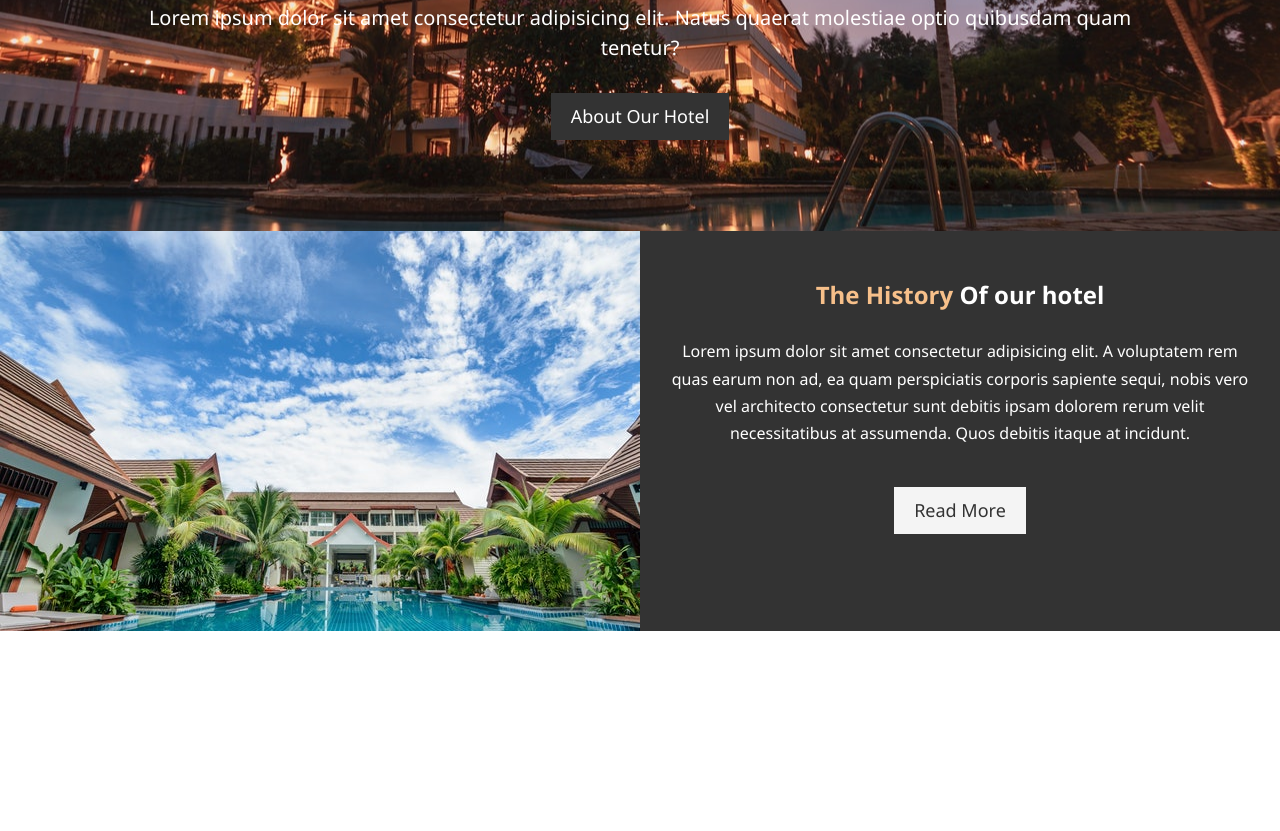
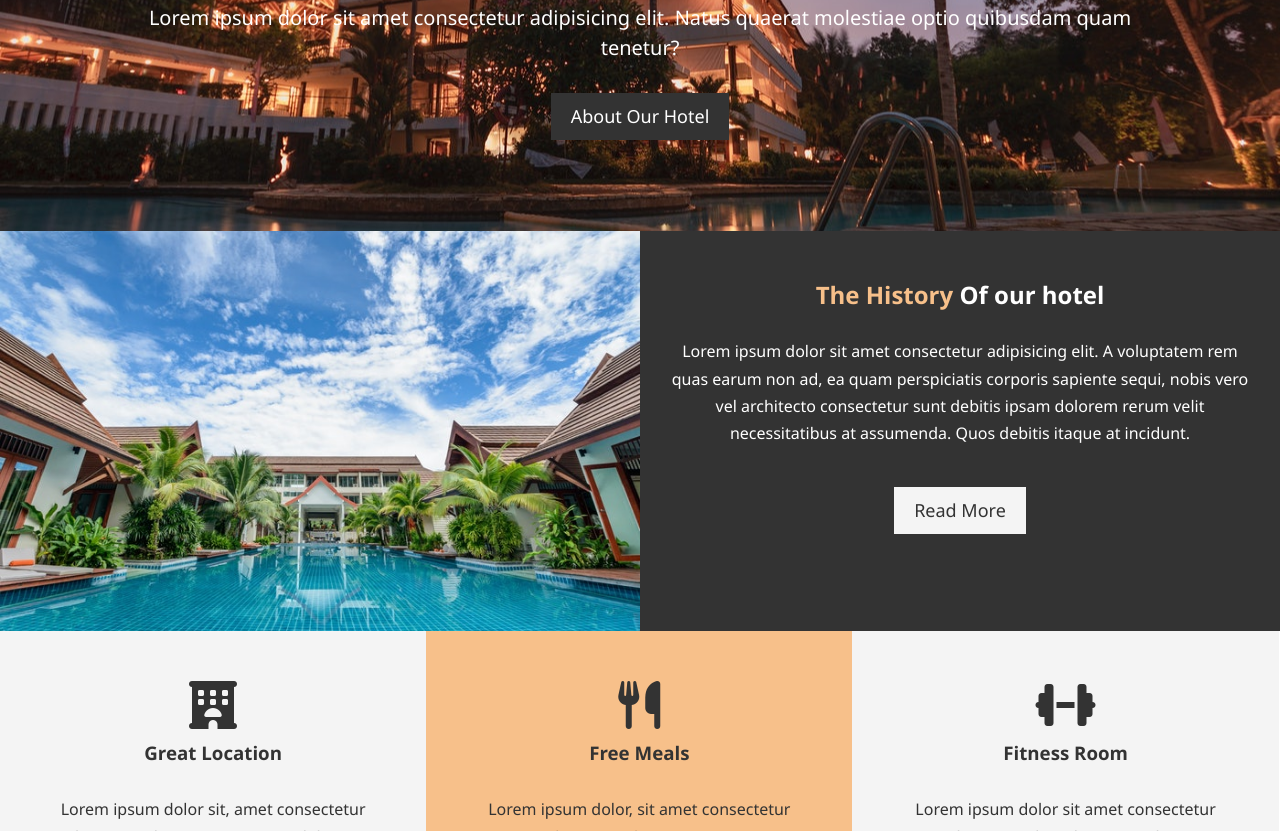
Before and after one commit to AzafoCossa/hotel_website, a plain HTML site: page index.html in a window 1280 px wide. Shown: the part 336-1167 px from the top of the page. Before the commit the page ends 967 px from the top, so only its background shows below. Drawn offline with Linux system fonts and the light colour scheme.

Commit message:
Features section styling

```diff
--- a/css/main.css
+++ b/css/main.css
@@ -63,9 +63,14 @@ p {
     color: #fff;
 }
 
-.br-primary {
-    background: #333;
-    color: #f7c08a;
+.bg-primary {
+    color: #333;
+    background: #f7c08a;
+}
+
+.bg-light {
+    background: #F4F4F4;
+    color: #333;
 }
 
 .btn:hover {
@@ -154,7 +159,7 @@ p {
 #home-info .info-img {
     float: left;
     width: 50%;
-    background: url('../img/dug-out-pool-hotel.jpg') no-repeat;
+    background: url('../img/dug-out-pool-hotel.jpg') no-repeat center center/cover;
     min-height: 100%;
 }
 
@@ -170,3 +175,15 @@ p {
 #home-info .info-content p {
     padding-bottom: 30px;
 }
+
+/* Features */
+.box {
+    float: left;
+    width: 33.3%;
+    padding: 50px;
+    text-align: center;
+}
+
+.box i {
+    margin-bottom: 10px;
+}
--- a/index.html
+++ b/index.html
@@ -9,6 +9,8 @@
     <meta name="keywords" content="Hotel, boston hotel, new England hotel">
     <link rel="stylesheet" href="/css/main.css">
     <title>Hotel BT | Welcome</title>
+
+    <script src="https://kit.fontawesome.com/fc188b5fd5.js" crossorigin="anonymous"></script>
 </head>
 
 <body>
@@ -48,6 +50,24 @@
             <a href="about.html" class="btn btn-light">Read More</a>
         </div>
     </section>
+
+    <section id="features">
+        <div class="box bg-light">
+            <i class="fas fa-hotel fa-3x"></i>
+            <h3>Great Location</h3>
+            <p>Lorem ipsum dolor sit, amet consectetur adipisicing elit. Exercitationem, dolorum!</p>
+        </div>
+        <div class="box bg-primary">
+            <i class="fas fa-utensils fa-3x"></i>
+            <h3>Free Meals</h3>
+            <p>Lorem ipsum dolor, sit amet consectetur adipisicing elit. Quos, iure.</p>
+        </div>
+        <div class="box bg-light">
+            <i class="fas fa-dumbbell fa-3x"></i>
+            <h3>Fitness Room</h3>
+            <p>Lorem ipsum dolor sit amet consectetur adipisicing elit. Adipisci, incidunt!</p>
+        </div>
+    </section>
 </body>
 
 </html>
```
